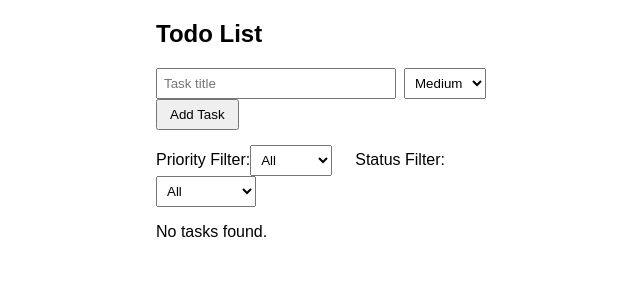
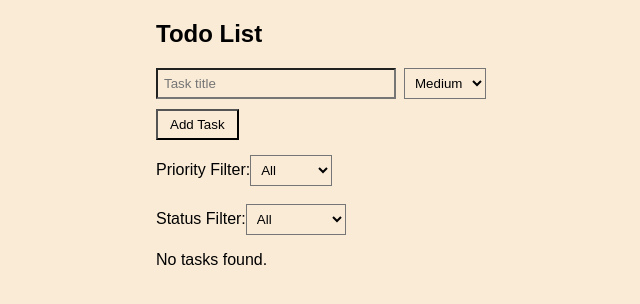
Before and after one commit to amnraz/react-assignment, a plain HTML site: page 25july-ass/ques12.html in a window 1280 px wide. Shown: the whole page, without its empty margins (284-924 px from the left). Drawn offline with nearby package versions, Linux system fonts and the light colour scheme.

Commit message:
made some change in css Section

```diff
--- a/25july-ass/ques12.html
+++ b/25july-ass/ques12.html
@@ -13,7 +13,10 @@
     <script src="https://unpkg.com/@babel/standalone/babel.min.js"></script>
 
     <style>
-        /* Include the CSS here or link external CSS */
+        * {
+            background-color: antiquewhite;
+        }
+
         .container {
             max-width: 400px;
             margin: auto;
@@ -23,6 +26,7 @@
         input[type="text"] {
             width: 60%;
             padding: 6px;
+            margin-bottom: 10px;
             margin-right: 8px;
             box-sizing: border-box;
         }
@@ -130,6 +134,7 @@
                         value={title}
                         onChange={(e) => setTitle(e.target.value)}
                     />
+
                     <select value={priority} onChange={(e) => setPriority(e.target.value)}>
                         <option>High</option>
                         <option>Medium</option>
@@ -147,6 +152,8 @@
                                 <option>Low</option>
                             </select>
                         </label>
+                        <br></br>
+                        <br></br>
 
                         <label>
                             Status Filter:
```
